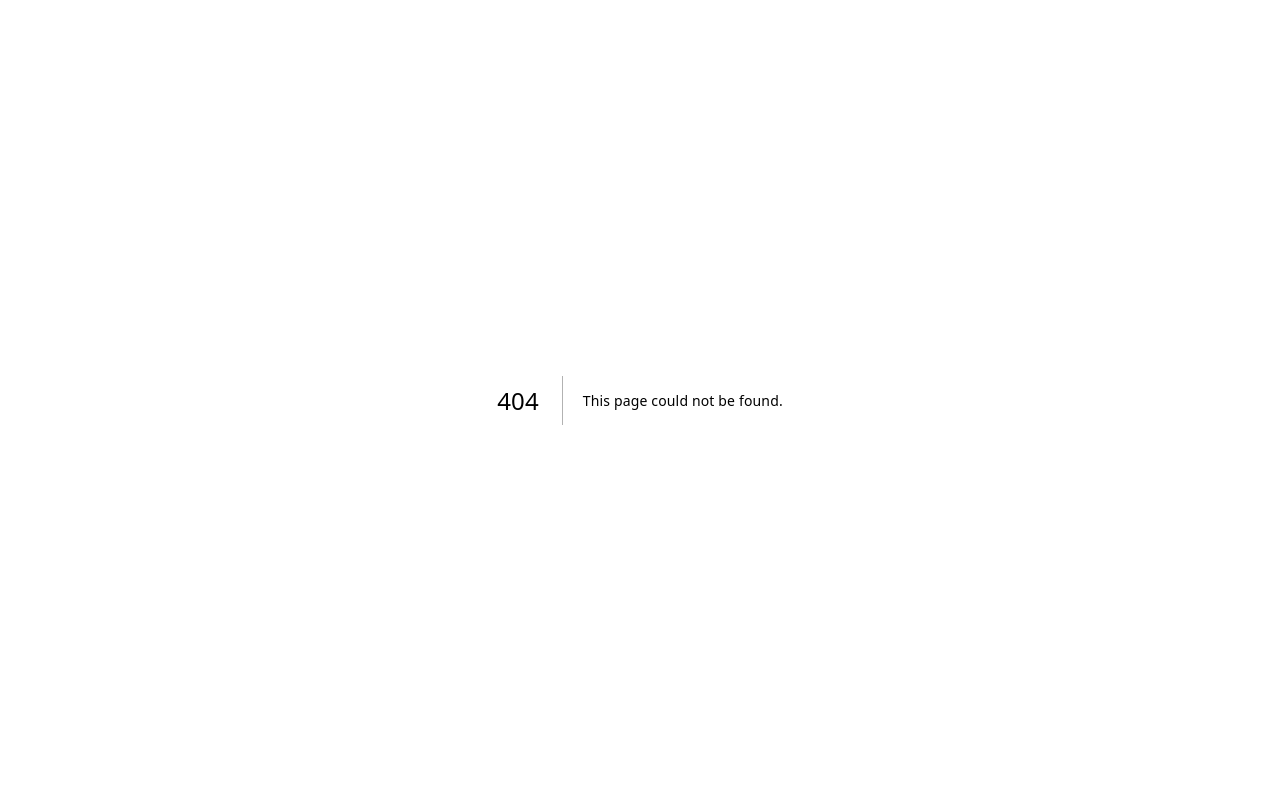
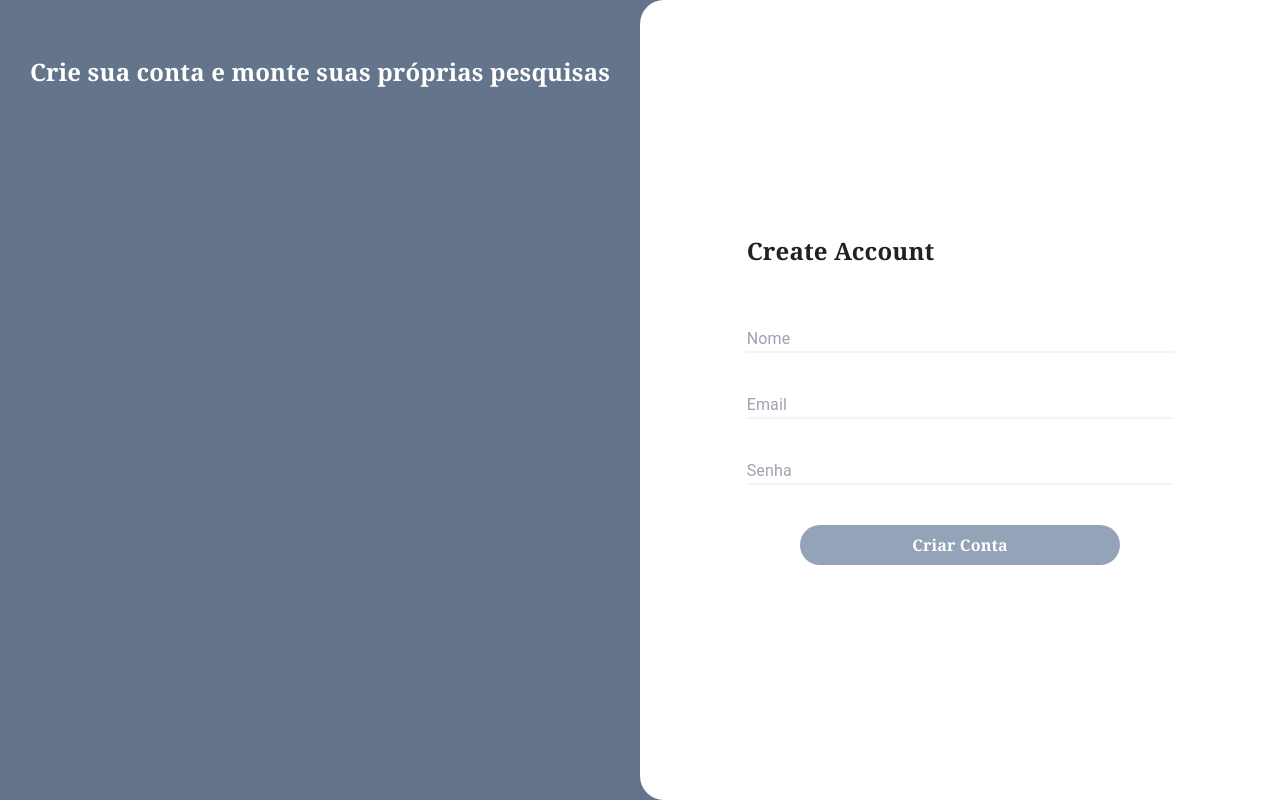
Before and after one commit to Chicarelli/survey-app-front, a Next.js app: page /newAccount in a window 1280 px wide. Before the commit this address had no page. Built offline with nearby package versions, Linux system fonts and the light colour scheme.

Commit message:
feat: abstracting userform (login and createAccount) and starting createAccount page

```diff
--- /dev/null
+++ b/src/components/UserFormComponent/index.tsx
@@ -0,0 +1,58 @@
+
+interface UserFormComponentProps {
+    fields: Array<FormFields>;
+    titleForm: string;
+    pageDescription: string;
+    buttonText: string;
+    onSubmit: (arg: any) => any | Promise<any>;
+}
+
+export interface FormFields {
+    type: string;
+    name: string;
+    placeholder: string;
+    validate?: (value: any) => boolean;
+}
+
+export function UserFormComponent({
+    fields,
+    titleForm,
+    pageDescription = '',
+    buttonText,
+    onSubmit
+}: UserFormComponentProps) {
+
+    return (
+        <div className="bg-slate-500 max-w-full mx-auto shadow-lg flex h-screen">
+
+            <div className="w-0 md:w-1/2 h-full flex justify-center pt-14">
+                <h1 className="text-white font-bold font-serif text-2xl">{pageDescription}</h1>
+            </div>
+
+            <div className="max-h-full bg-white w-full rounded-l-3xl min-w-96 md:w-1/2 flex flex-col items-center justify-center">
+                <form onSubmit={onSubmit} className="flex flex-col space-y-10 w-11/12 md:w-8/12">
+
+                    <h2 className="text-2xl font-serif font-bold mb-5">
+                        {titleForm}
+                    </h2>
+
+                    {
+                        fields.map(field => (
+                            <input
+                                type={field.type}
+                                name={field.name}
+                                placeholder={field.placeholder}
+                                key={field.name}
+                                className="border-gray-100 border-solid border-b-2 outline-none focus:border-gray-300 duration-100"
+                            />
+                        ))
+                    }
+
+                    <button type="submit" className="bg-slate-400 py-2 px-2 rounded-3xl text-white font-bold font-serif w-9/12 mx-auto hover:bg-slate-500 active:bg-slate-600 duration-100">
+                        {buttonText}
+                    </button>
+                </form>
+            </div>
+        </div>
+    )
+}
--- a/src/pages/login/index.tsx
+++ b/src/pages/login/index.tsx
@@ -1,5 +1,6 @@
 import axios from "axios";
-import { FormEvent, useState } from "react";
+import { FormEvent } from "react";
+import { FormFields, UserFormComponent } from "../../components/UserFormComponent";
 import useUser from "../../lib/useUser";
 
 export default function Login() {
@@ -7,8 +8,6 @@ export default function Login() {
         redirectTo: '/',
         redirectIfFound: true
     });
-
-    const [errorMsg, setErrorMsg] = useState('');
 
     const handleSubmit = async (event: FormEvent<HTMLFormElement>) => {
         event.preventDefault();
@@ -21,35 +20,31 @@ export default function Login() {
                 await axios.post('/api/login', { email, password })
             )
         } catch (error: any) {
-            setErrorMsg(error?.message || '')
+            alert(error?.message || 'Não foi possível logar na aplicação');
         }
-
     }
 
+    const fields: Array<FormFields> = [
+        {
+            type: 'text',
+            name: 'email',
+            placeholder: 'Email'
+        },
+        {
+            type: 'password',
+            name: 'password',
+            placeholder: 'Senha',
+        }
+    ]
+
     return (
-        <div className="bg-slate-500 max-w-full mx-auto shadow-lg flex h-screen">
-
-            <div className="w-0 md:w-1/2 h-full flex justify-center pt-14">
-                <h1 className="text-white font-bold font-serif text-2xl">Use o app de pesquisas!</h1>
-            </div>
-
-            <div className="max-h-full bg-white w-full rounded-l-3xl min-w-96 md:w-1/2 flex flex-col items-center justify-center">
-                <form onSubmit={handleSubmit} className="flex flex-col space-y-10 w-11/12 md:w-8/12">
-
-                    <h2 className="text-2xl font-serif font-bold mb-5">
-                        Create Account
-                    </h2>
-
-                    <input name="email" type="email" placeholder="Email" className="border-gray-100 border-solid border-b-2 outline-none focus:border-gray-300 duration-100" />
-
-                    <input name="password" type="password" placeholder="Senha" className="border-gray-100 border-solid border-b-2 outline-none focus:border-gray-300 duration-100" />
-
-                    <button type="submit" className="bg-slate-400 py-2 px-2 rounded-3xl text-white font-bold font-serif w-9/12 mx-auto hover:bg-slate-500 active:bg-slate-600 duration-100">
-                        Login
-                    </button>
-                </form>
-            </div>
-        </div>
+        <UserFormComponent
+            fields={fields}
+            onSubmit={handleSubmit}
+            titleForm='Entrar'
+            pageDescription='Use o app de pesquisas!'
+            buttonText="Login"
+        />
     )
 
 }
--- /dev/null
+++ b/src/pages/newAccount/index.tsx
@@ -0,0 +1,43 @@
+import { FormFields, UserFormComponent } from "../../components/UserFormComponent"
+
+export default function NewAccount() {
+    const fields: Array<FormFields> = [
+        {
+            type: 'text',
+            name: 'name',
+            placeholder: 'Nome',
+        },
+        {
+            type: 'text',
+            name: 'email',
+            placeholder: 'Email'
+        },
+        {
+            type: 'password',
+            name: 'password',
+            placeholder: 'Senha',
+        }
+    ];
+
+    const handleSubmit = async (event: any) => {
+        event.preventDefault();
+
+        const email = event.target?.email.value
+        const password = event.target?.password?.value;
+        const name = event.target.name.value;
+
+        console.log({ email, password, name });
+
+    }
+
+    return (
+        <UserFormComponent
+            fields={fields}
+            onSubmit={handleSubmit}
+            titleForm={"Create Account"}
+            pageDescription={"Crie sua conta e monte suas próprias pesquisas"}
+            buttonText={"Criar Conta"}
+        />
+
+    )
+}
```
